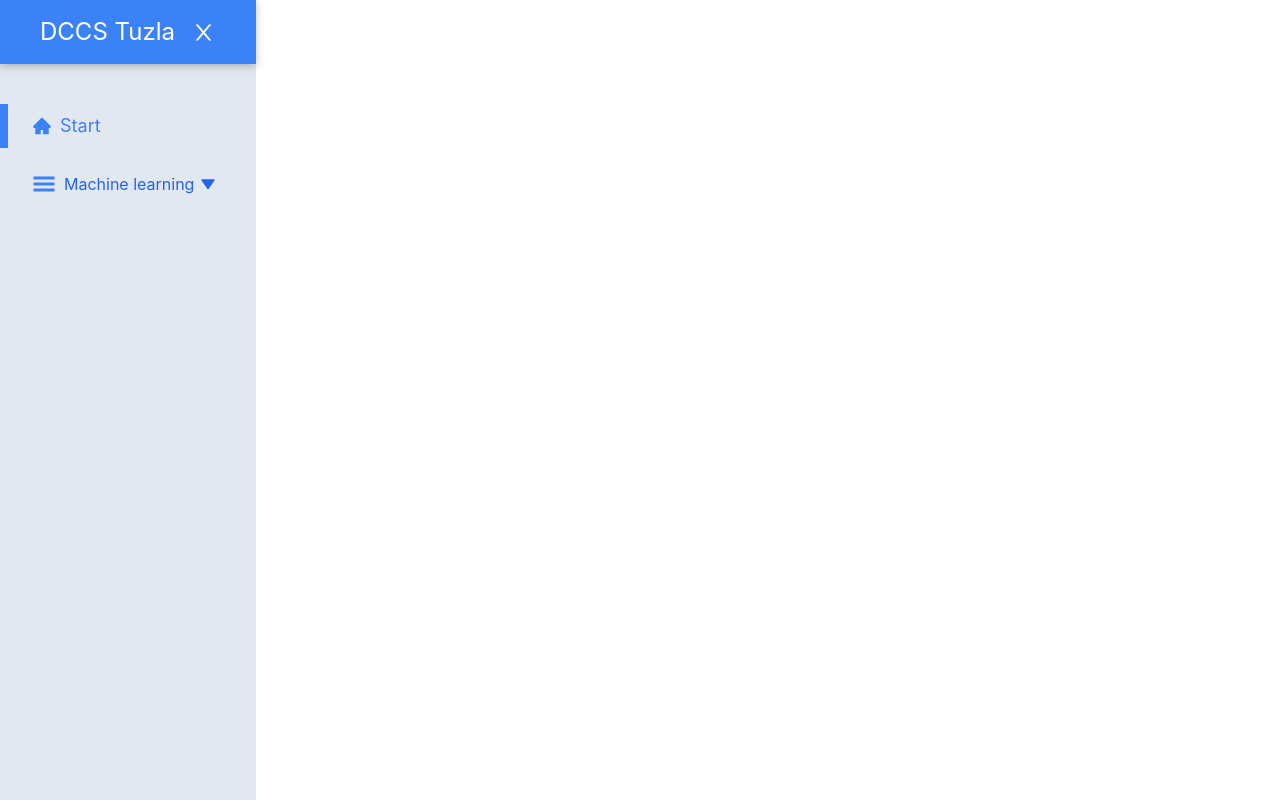
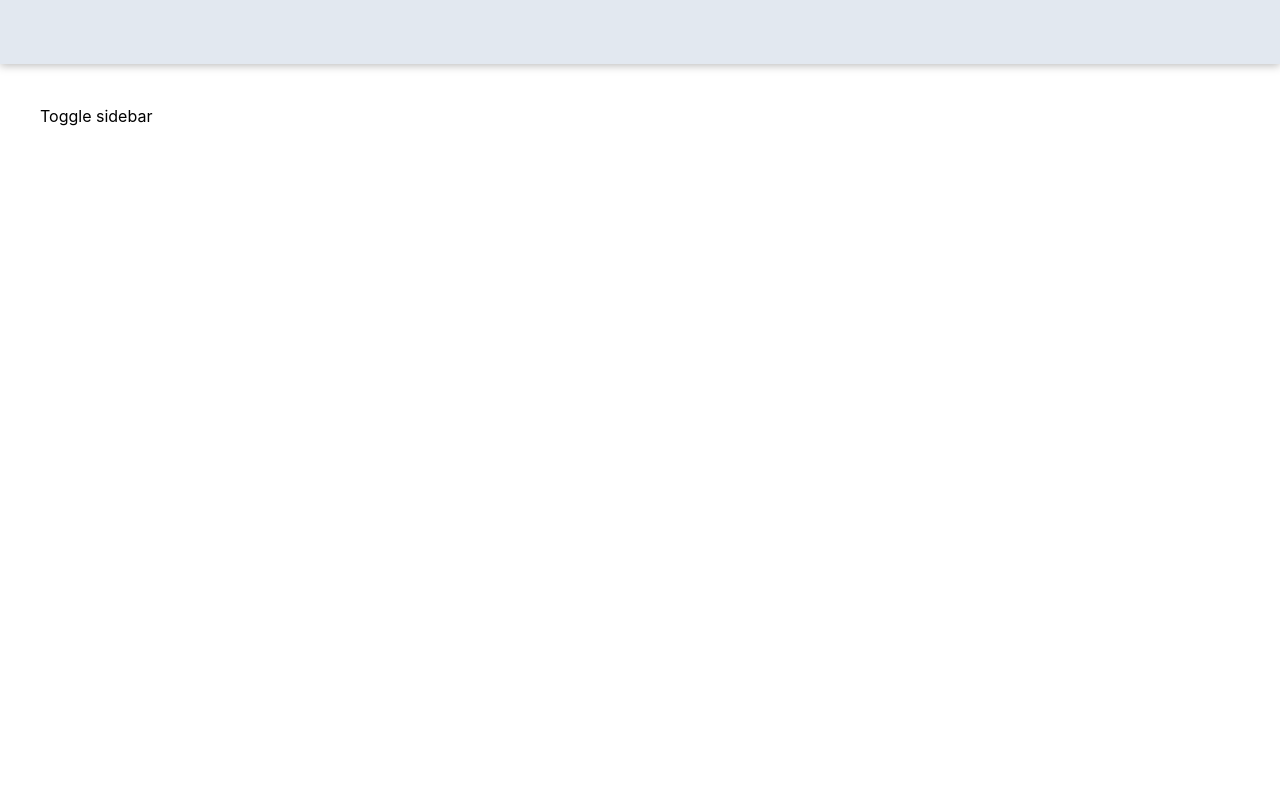
Before and after one commit to Bego96/Certificate-App, a React (Create React App) app: page / in a window 1280 px wide. Built offline with nearby package versions, Linux system fonts and the light colour scheme.

Commit message:
Created sidebar and basic structure for home page

```diff
--- a/src/App.js
+++ b/src/App.js
@@ -2,20 +2,24 @@
 import { useState } from 'react';
 import './App.css';
 import Sidebar from './components/sidebar';
+import Homepage from './components/homepage';
 
 function App() {
 
-  const [showSidebar, setShowSidebar] = useState(true);
+  const [showSidebar, setShowSidebar] = useState(false);
 
   const toggleSidebar = () => {
     setShowSidebar(!showSidebar);
+    console.log(showSidebar)
   }
 
   return (
     <div className="App relative">
-        {
-          showSidebar ? <Sidebar toggleSidebar={toggleSidebar}/> : null
-        }
+
+           <Sidebar toggleSidebar={toggleSidebar} showSidebar={showSidebar}/>
+
+            <Homepage toggleSidebar={toggleSidebar} showSidebar={showSidebar}/>
+
     </div>
   );
 }
--- /dev/null
+++ b/src/components/homepage.jsx
@@ -0,0 +1,14 @@
+const Homepage = (props) => {
+    return (
+        <>
+            <div className="drop-shadow-[0_2px_4px_rgba(0,0,0,0.25)] h-[64px] bg-slate-200">
+
+            </div>
+            <div className={`laptop:absolute laptop:top-16 p-10 ${props.showSidebar ? ' laptop:left-[30%] desktop:left-[20%]' : ' laptop:left-0'}`}>
+                <button type="button" onClick={() => props.toggleSidebar()}>Toggle sidebar</button>
+            </div>
+        </>
+    )
+}
+
+export default Homepage;
--- a/src/components/sidebar.jsx
+++ b/src/components/sidebar.jsx
@@ -10,7 +10,7 @@ const Sidebar = (props) => {
 
 
     return (
-        <div className="bg-slate-200 h-screen absolute top-0 left-0 w-[100%] tablet:w-[50%] laptop:w-[30%] desktop:w-[20%]">
+        <div className={`z-10 absolute h-screen bg-slate-200 w-[100%] tablet:w-[50%] laptop:w-[30%] desktop:w-[20%] ${props.showSidebar ? 'top-0 left-0' : 'top-0 left-[-100%] laptop:left-[-50%]'}`}>
             <div className="px-10 py-4 bg-blue-500 text-white drop-shadow-[0_2px_4px_rgba(0,0,0,0.25)] mb-10 flex justify-between items-center">
                 <h1 className='text-2xl'>DCCS Tuzla</h1>
                 <AiOutlineClose size={25} onClick={() => props.toggleSidebar()}/>
```
